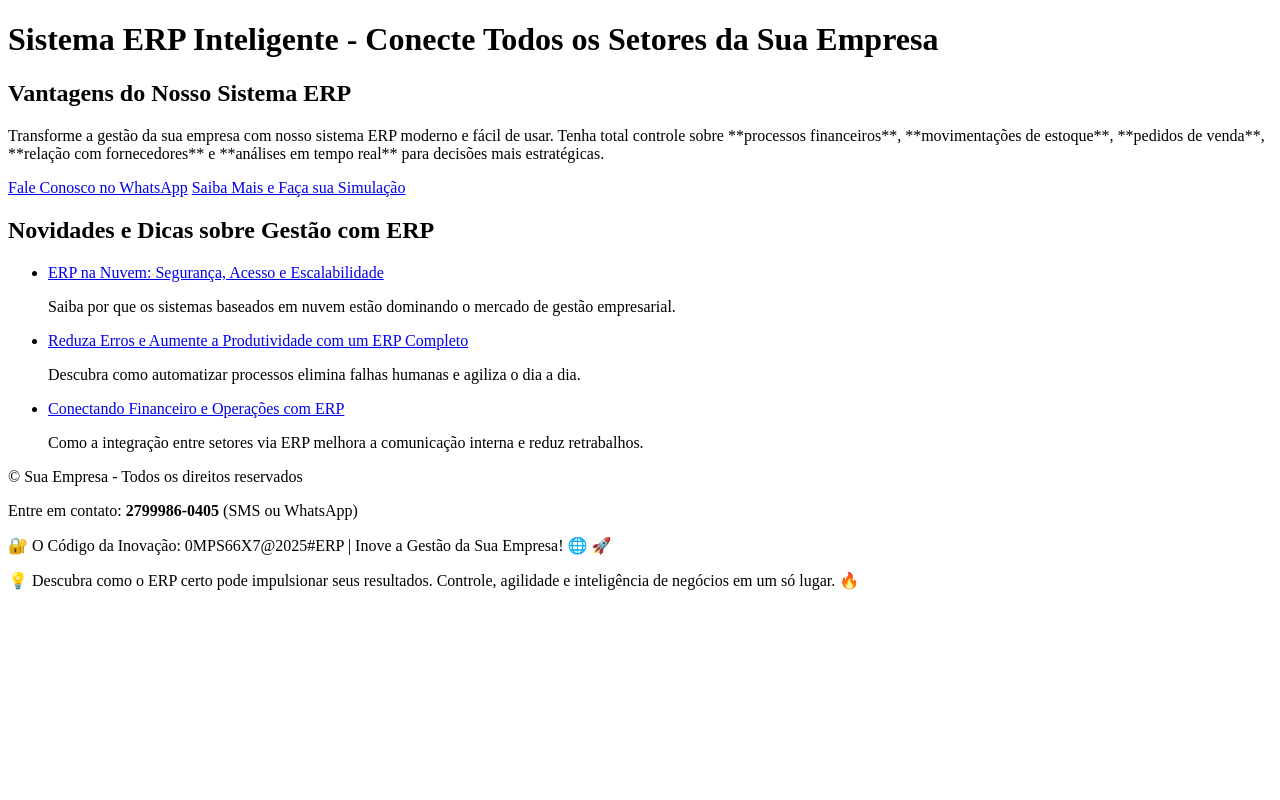
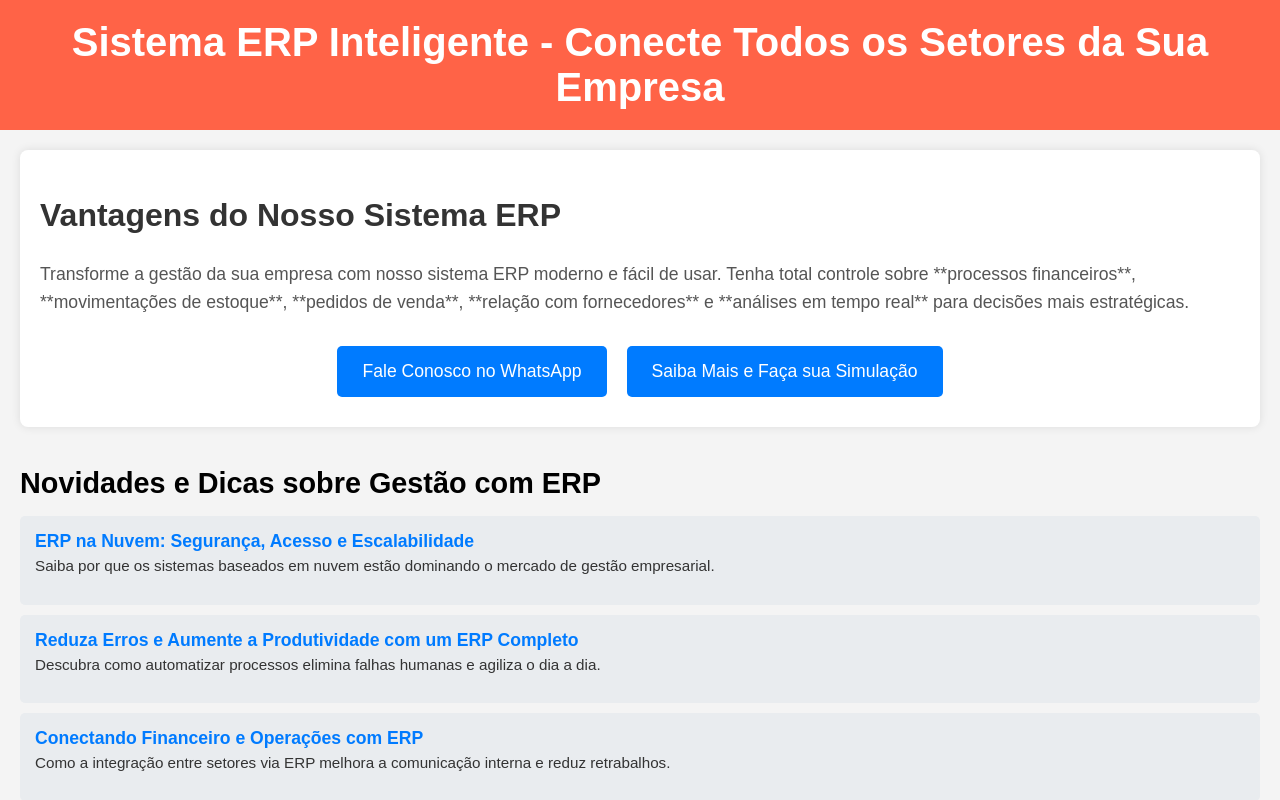
Before and after one commit to victorsaibxxw/erp01, a plain HTML site: page index.html in a window 1280 px wide. Shown: the top 800 px of the page. Drawn offline with Linux system fonts and the light colour scheme.

Commit message:
Update index.html

```diff
--- a/index.html
+++ b/index.html
@@ -21,7 +21,126 @@
 
     <!-- CSS interno permanece igual -->
     <style>
-        /* ... [o mesmo CSS que você já tinha] ... */
+        body {
+            font-family: Arial, sans-serif;
+            margin: 0;
+            padding: 0;
+            background-color: #f4f4f4;
+        }
+
+        header {
+            background-color: #ff6347;
+            color: white;
+            text-align: center;
+            padding: 20px;
+        }
+
+        header h1 {
+            margin: 0;
+            font-size: 2.5em;
+        }
+
+        main {
+            padding: 20px;
+        }
+
+        .content-section {
+            background-color: white;
+            padding: 20px;
+            margin-bottom: 20px;
+            border-radius: 8px;
+            box-shadow: 0 0 10px rgba(0, 0, 0, 0.1);
+        }
+
+        .content-section h2 {
+            font-size: 2em;
+            color: #333;
+        }
+
+        .content-section p {
+            font-size: 1.1em;
+            line-height: 1.6;
+            color: #555;
+        }
+
+        .cta {
+            display: flex;
+            justify-content: center;
+            margin-top: 20px;
+            flex-wrap: wrap;
+        }
+
+        .cta a {
+            background-color: #007bff;
+            color: white;
+            padding: 15px 25px;
+            text-decoration: none;
+            font-size: 1.1em;
+            border-radius: 5px;
+            margin: 10px;
+            transition: background-color 0.3s;
+        }
+
+        .cta a:hover {
+            background-color: #0056b3;
+        }
+
+        .news-section {
+            margin-top: 40px;
+        }
+
+        .news-section h2 {
+            font-size: 1.8em;
+            margin-bottom: 15px;
+        }
+
+        .news-list {
+            list-style-type: none;
+            padding: 0;
+        }
+
+        .news-list li {
+            background-color: #e9ecef;
+            margin-bottom: 10px;
+            padding: 15px;
+            border-radius: 5px;
+        }
+
+        .news-list li a {
+            color: #007bff;
+            text-decoration: none;
+            font-weight: bold;
+            font-size: 1.1em;
+        }
+
+        .news-list li p {
+            margin-top: 5px;
+            font-size: 0.95em;
+            color: #333;
+        }
+
+        footer {
+            background-color: #333;
+            color: white;
+            text-align: center;
+            padding: 15px;
+            margin-top: 40px;
+        }
+
+        .special-message {
+            background-color: #222;
+            color: #ff9800;
+            font-size: 1.2em;
+            padding: 20px;
+            text-align: center;
+            margin-top: 40px;
+            font-family: 'Courier New', Courier, monospace;
+        }
+
+        .special-message span {
+            font-weight: bold;
+        }
+
     </style>
 </head>
 <body>
```
